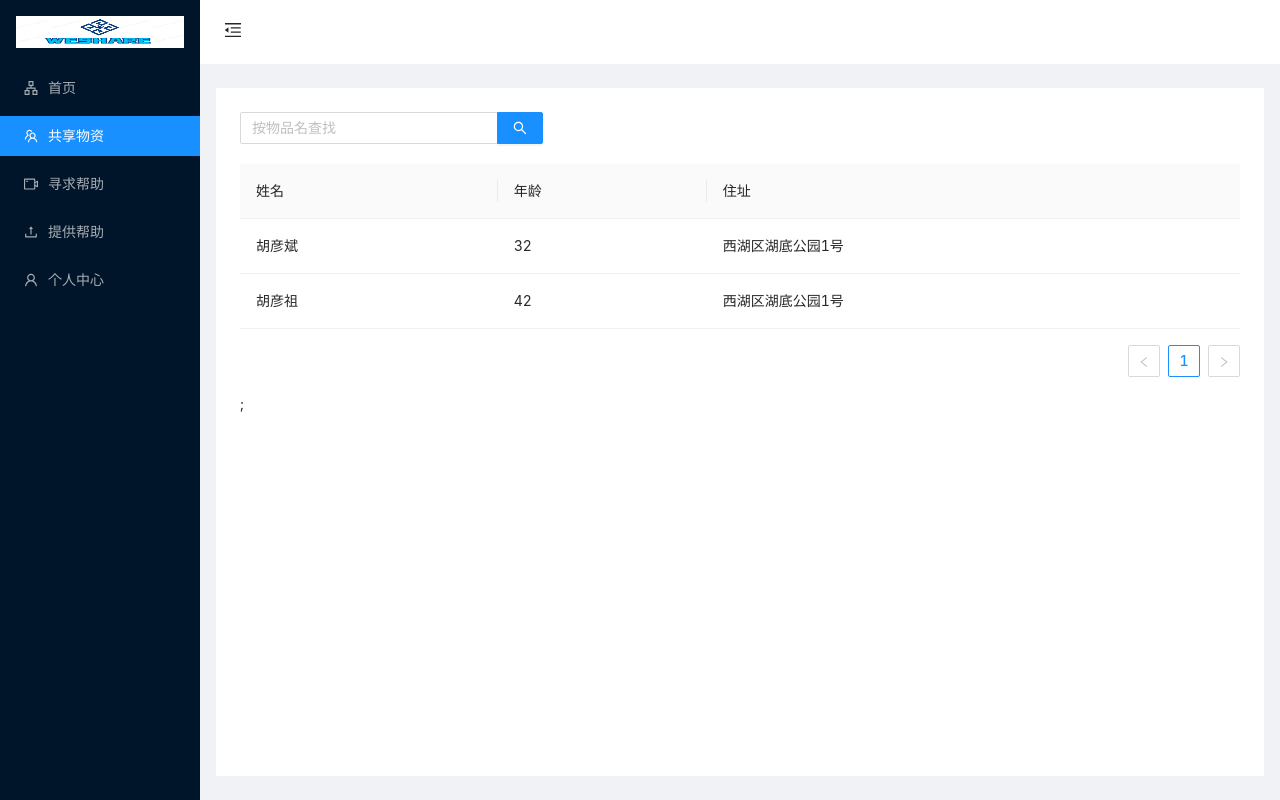
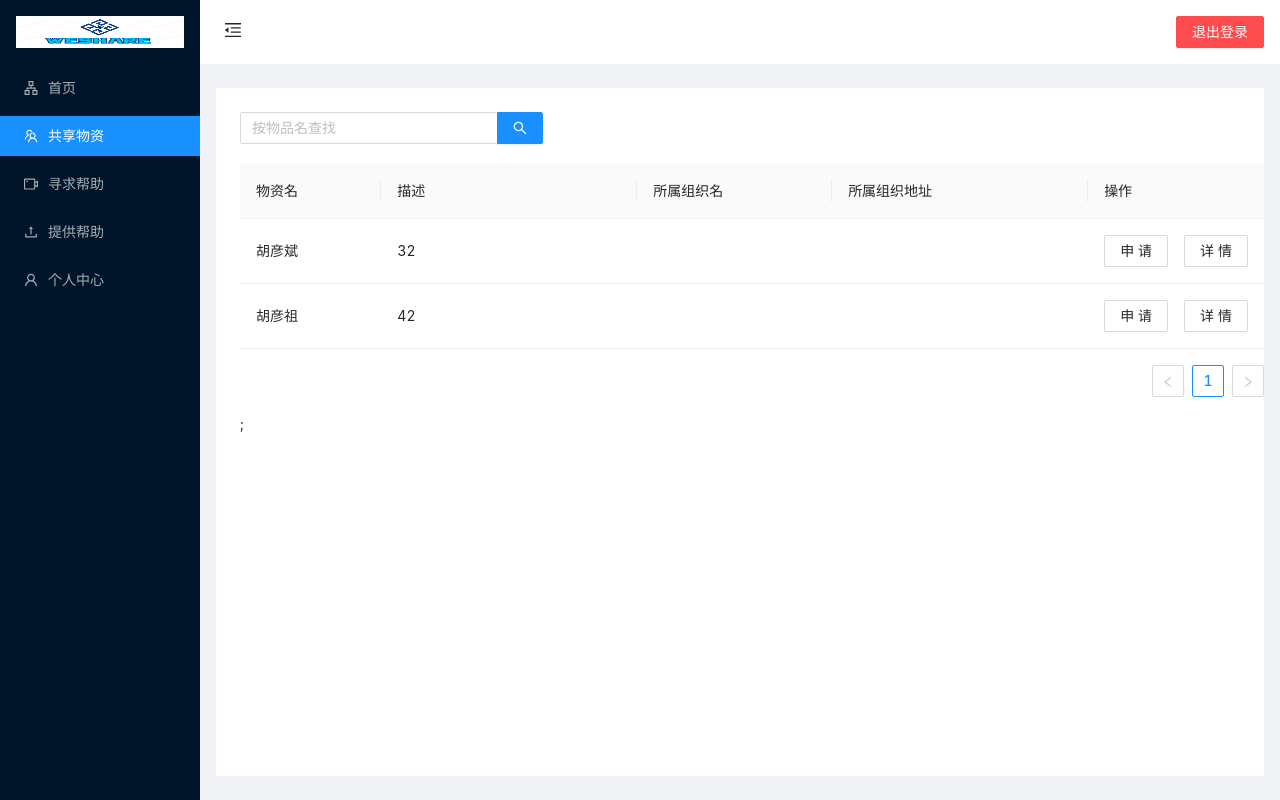
Before and after one commit to DAIYOUSHENHU/we-share-react, a React app: page /layout/sharegood in a window 1280 px wide. Built offline with nearby package versions, Linux system fonts and the light colour scheme.

Commit message:
[bugfix] change css to less

```diff
--- a/src/layout/index.js
+++ b/src/layout/index.js
@@ -1,7 +1,8 @@
 import React, { useState, useEffect } from "react";
-import "./index.css";
+import "./index.less";
 import "antd/dist/antd.css";
-import { Layout, Menu } from "antd";
+import { Layout, Menu, Button } from "antd";
+const { SubMenu } = Menu;
 import {
   MenuUnfoldOutlined,
   MenuFoldOutlined,
@@ -13,7 +14,8 @@ import {
 } from "@ant-design/icons";
 const { Header, Sider, Content } = Layout;
 import { Outlet, useNavigate, useLocation } from "react-router-dom";
-import { getRole } from "@/utils/auth";
+import { getRole, clearToken } from "@/utils/auth";
+// import { getToken, setToken, setRole } from "@/utils/auth";
 
 import logo from "@/assets/images/weshare-logo.png";
 
@@ -44,12 +46,15 @@ export default function index() {
     console.log("toggleChanged");
     setCollapsed(!collapsed);
   };
+  const logout = () => {
+    clearToken();
+  };
   return (
     <>
       <Layout>
         <Sider trigger={null} collapsible collapsed={collapsed}>
-          <div className="logo" >
-            <img src={logo} style={{height: '100%', width: '100%'}}></img>
+          <div className="logo">
+            <img src={logo} style={{ height: "100%", width: "100%" }}></img>
           </div>
           <Menu
             theme="dark"
@@ -101,6 +106,7 @@ export default function index() {
               </Menu.Item>
             )}
             {role == 2 && (
+              <>
                 <Menu.Item
                   key="7"
                   icon={<UserOutlined />}
@@ -108,6 +114,13 @@ export default function index() {
                 >
                   系统管理
                 </Menu.Item>
+                <SubMenu icon={<UserOutlined />} title="用户管理">
+                  <Menu.Item key="7-1">用户信息</Menu.Item>
+                  <Menu.Item key="7-2">option2</Menu.Item>
+                  <Menu.Item key="7-3">option3</Menu.Item>
+                  <Menu.Item key="7-4">option4</Menu.Item>
+                </SubMenu>
+              </>
             )}
           </Menu>
         </Sider>
@@ -120,19 +133,21 @@ export default function index() {
                 onClick: toggleChanged,
               }
             )}
+            <Button type="danger" className="logout" onClick={() => logout}>
+              退出登录
+            </Button>
           </Header>
           <Content
             className="site-layout-background"
             style={{
               margin: "24px 16px",
-              padding: 24,
+              padding: "24px 0 24px 24px",
               minHeight: 280,
             }}
           >
             <div className="outlet">
               <Outlet />
             </div>
-
           </Content>
         </Layout>
       </Layout>
--- a/src/layout/index.css
+++ b/src/layout/index.less
@@ -22,4 +22,23 @@
 
 .outlet {
   height: 100%;
+  overflow-y: scroll;
+
+  ::-webkit-scrollbar {
+    width: 5px;
+    height: 8px;
+  }
+  ::-webkit-scrollbar-thumb {
+    background: rgba(0,0,0,0.1);
+    border-radius: 10px;
+  }
+  ::-webkit-scrollbar-track {
+    border-radius: 10px;
+  }
 }
+
+.logout {
+  float: right;
+  margin-top: 16px;
+  margin-right: 16px;
+}
--- a/src/views/good-manage/index.js
+++ b/src/views/good-manage/index.js
@@ -62,6 +62,24 @@ function index() {
       age: 42,
       address: "西湖区湖底公园1号",
     },
+    {
+      key: "10",
+      name: "胡彦祖",
+      age: 42,
+      address: "西湖区湖底公园1号",
+    },
+    {
+      key: "11",
+      name: "胡彦斌",
+      age: 32,
+      address: "西湖区湖底公园1号",
+    },
+    {
+      key: "12",
+      name: "胡彦祖",
+      age: 42,
+      address: "西湖区湖底公园1号",
+    },
   ];
 
   const columns = [
--- a/src/views/share-good/index.js
+++ b/src/views/share-good/index.js
@@ -1,4 +1,4 @@
-import { Table, Input } from "antd";
+import { Table, Input, Space, Button } from "antd";
 const { Search } = Input;
 
 export default function index() {
@@ -19,19 +19,39 @@ export default function index() {
 
   const columns = [
     {
-      title: "姓名",
+      title: "物资名",
       dataIndex: "name",
       key: "name",
     },
     {
-      title: "年龄",
+      title: "描述",
       dataIndex: "age",
       key: "age",
+      width: '25%',
     },
     {
-      title: "住址",
-      dataIndex: "address",
-      key: "address",
+      title: "所属组织名",
+      dataIndex: "organName",
+      key: "organName",
+    },
+
+    {
+      title: "所属组织地址",
+      dataIndex: "organAddress",
+      key: "organAddress",
+      width: '25%',
+    },
+    {
+      title: "操作",
+      dataIndex: "options",
+      key: "options",
+      width: '12%',
+      render: () => (
+        <Space size="middle">
+          <Button>申请</Button>
+          <Button>详情</Button>
+        </Space>
+      ),
     },
   ];
   const onSearch = (value) => console.log(value);
```
Lines whose indentation alone changed are shown as unchanged.
